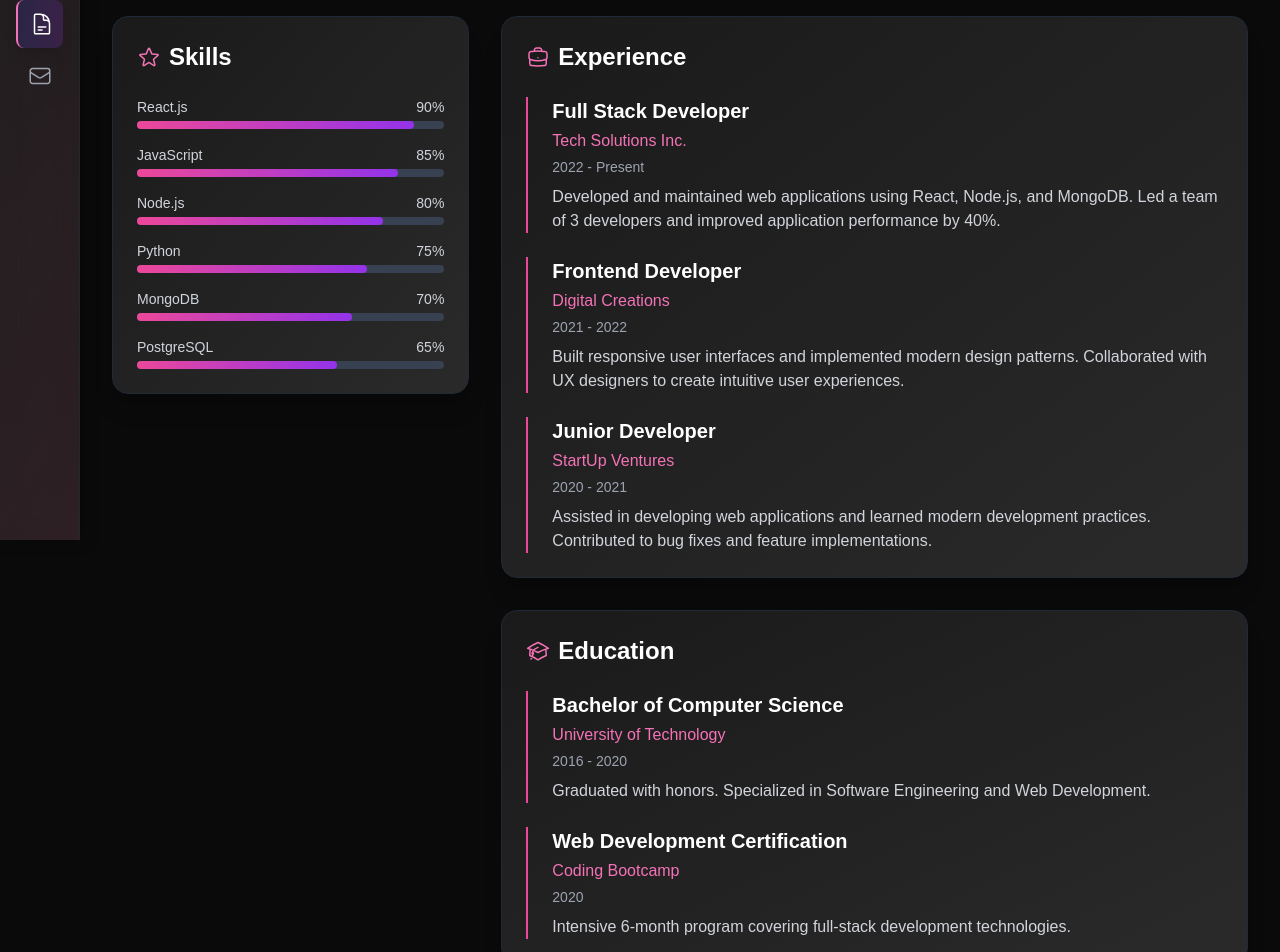
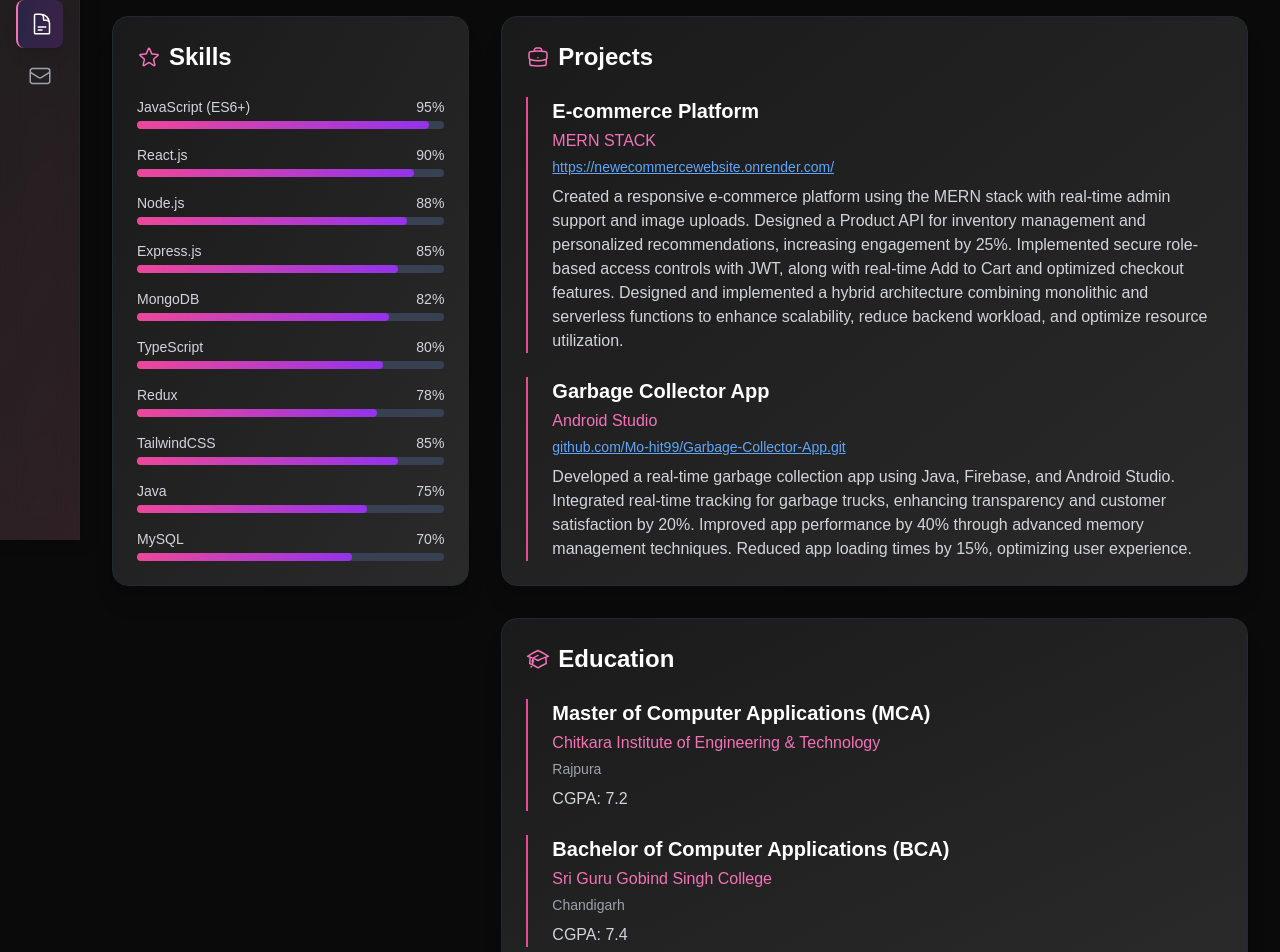
Before and after one commit to Mo-hit99/Mohit_PortFolio, a React (Vite) app: page /resume in a window 1280 px wide. Shown: the part 260-1212 px from the top of the page. Built offline with nearby package versions, Linux system fonts and the light colour scheme; a web font is replaced by a local one.

Commit message:
fix everything

```diff
--- a/package.json
+++ b/package.json
@@ -11,6 +11,7 @@
   },
   "dependencies": {
     "@emailjs/browser": "^4.4.1",
+    "@formspree/react": "^3.0.0",
     "@heroicons/react": "^2.2.0",
     "aos": "^2.3.4",
     "framer-motion": "^12.23.0",
--- a/src/Components/About.jsx
+++ b/src/Components/About.jsx
@@ -24,31 +24,37 @@ export default function About() {
 
   const experiences = [
     {
-      title: "Senior Frontend Developer",
-      company: "Tech Solutions Inc.",
-      period: "2022 - Present",
-      description: "Leading frontend development for enterprise applications using React and Next.js."
+      title: "Full Stack Developer (E-commerce Platform)",
+      company: "Personal Project",
+      period: "2024",
+      description: "Built a full-featured e-commerce platform using the MERN stack, implemented real-time admin support and role-based authentication with JWT."
     },
     {
-      title: "Full Stack Developer",
-      company: "Digital Innovations",
-      period: "2020 - 2022",
-      description: "Developed full-stack applications with React, Node.js, and MongoDB."
+      title: "Android Developer (Garbage Collection App)",
+      company: "Academic Project",
+      period: "2023",
+      description: "Developed a real-time Android garbage collection tracking app using Java and Firebase, improving performance and UX."
     },
     {
-      title: "Zoho CRM Consultant",
-      company: "Business Solutions",
-      period: "2019 - 2020",
-      description: "Customized Zoho CRM solutions for various business processes and workflows."
+      title: "MERN Stack Developer",
+      company: "Self-Initiated Projects",
+      period: "2022 - 2024",
+      description: "Created and deployed multiple full stack applications, practiced Agile methodologies, API integrations, and version control with Git/GitHub."
     }
   ];
 
   const education = [
     {
-      degree: "Bachelor of Computer Science",
-      institution: "University of Technology",
-      year: "2019",
-      description: "Specialized in Software Engineering and Web Development"
+      degree: "Master of Computer Applications (MCA)",
+      institution: "Chitkara Institute of Engineering & Technology",
+      year: "2024",
+      description: "Focused on full-stack development, project building, and system design."
+    },
+    {
+      degree: "Bachelor of Computer Applications (BCA)",
+      institution: "Sri Guru Gobind Singh College, Chandigarh",
+      year: "2021",
+      description: "Built strong foundations in programming and software development."
     }
   ];
 
@@ -110,18 +116,13 @@ export default function About() {
                 <h3 className="text-2xl sm:text-3xl font-bold mb-6 text-white">Who I Am</h3>
                 <div className="space-y-4 text-gray-300 text-sm sm:text-base">
                   <p>
-                    I'm a passionate Full Stack Developer with over 4 years of experience in creating
-                    modern web applications. I specialize in React, Node.js, and Zoho CRM solutions,
-                    bringing ideas to life through clean code and intuitive user experiences.
+                    I'm a motivated and detail-oriented Full Stack Developer with strong hands-on experience through academic and personal projects. I specialize in building responsive web applications using the MERN stack, with a focus on clean code and performance optimization.
                   </p>
                   <p>
-                    My journey in web development started with a curiosity to build things that make
-                    a difference. Today, I work with cutting-edge technologies to deliver scalable
-                    solutions that drive business growth and user satisfaction.
+                    My journey into development started during my BCA and MCA, where I built projects like a real-time garbage collection app and a fully functional e-commerce platform. These projects helped me deepen my understanding of both frontend and backend technologies.
                   </p>
                   <p>
-                    When I'm not coding, you'll find me exploring new technologies, contributing to
-                    open-source projects, or sharing knowledge with the developer community.
+                    I'm constantly learning and exploring new technologies. I enjoy contributing to open-source, collaborating with peers, and transforming real-world problems into effective digital solutions.
                   </p>
                 </div>
               </motion.div>
--- a/src/Components/Contact.jsx
+++ b/src/Components/Contact.jsx
@@ -1,4 +1,4 @@
-import emailjs from "@emailjs/browser";
+import { useForm } from "@formspree/react";
 import { useRef } from "react";
 import { motion } from "framer-motion";
 import { useInView } from "react-intersection-observer";
@@ -12,22 +12,32 @@ export default function Contact() {
     threshold: 0.1,
   });
 
-  const sendEmail = (e) => {
-    e.preventDefault();
+  // Replace with your Formspree form ID
+  const [state, handleSubmit] = useForm(import.meta.env.VITE_FORMSPREE_ID);
 
-    emailjs
-      .sendForm(import.meta.env.VITE_SERVICE_EMAIL, import.meta.env.VITE_EMAIL_TEMPLATE, form.current, {
-        publicKey: import.meta.env.VITE_PUBLIC_KEY,
-      })
-      .then(
-        () => {
-          alert("Message sent successfully!");
-        },
-        (error) => {
-          alert("Failed to send message. Please try again.", error.text);
-        }
-      );
-  };
+  // Show success message when form is submitted successfully
+  if (state.succeeded) {
+    return (
+      <div className="flex w-full">
+        <main className="flex-1 w-full">
+          <section className="contact-section w-full px-4 sm:px-6 lg:px-8 py-8 sm:py-12 lg:py-16" id="contact">
+            <div className="contact-container max-w-7xl mx-auto text-center">
+              <h2 className="text-3xl sm:text-4xl lg:text-5xl font-bold mb-4 text-white">Thank You!</h2>
+              <p className="text-lg sm:text-xl text-gray-300 mb-8">
+                Your message has been sent successfully. I'll get back to you soon!
+              </p>
+              <button
+                onClick={() => window.location.reload()}
+                className="bg-gradient-to-r from-pink-500 to-purple-600 text-white font-semibold py-3 px-6 rounded-lg hover:from-pink-600 hover:to-purple-700 transition-all duration-300"
+              >
+                Send Another Message
+              </button>
+            </div>
+          </section>
+        </main>
+      </div>
+    );
+  }
 
   const contactInfo = [
     {
@@ -119,7 +129,7 @@ export default function Contact() {
               <motion.form
                 className="contact-form bg-gradient-to-br from-[#1a1a1a] to-[#2a2a2a] p-6 sm:p-8 rounded-2xl border border-gray-800 shadow-xl"
                 ref={form}
-                onSubmit={sendEmail}
+                onSubmit={handleSubmit}
                 initial={{ opacity: 0, x: 50 }}
                 animate={inView ? { opacity: 1, x: 0 } : {}}
                 transition={{ duration: 0.6, delay: 0.4 }}
@@ -136,7 +146,7 @@ export default function Contact() {
                   <input
                     type="text"
                     id="name"
-                    name="from_name"
+                    name="name"
                     placeholder="Your full name"
                     required
                     className="w-full px-4 py-3 bg-gray-800 border border-gray-700 rounded-lg text-white placeholder-gray-400 focus:outline-none focus:border-pink-500 transition-colors duration-300"
@@ -153,7 +163,7 @@ export default function Contact() {
                   <input
                     type="email"
                     id="email"
-                    name="reply_to"
+                    name="email"
                     placeholder="your.email@example.com"
                     required
                     className="w-full px-4 py-3 bg-gray-800 border border-gray-700 rounded-lg text-white placeholder-gray-400 focus:outline-none focus:border-pink-500 transition-colors duration-300"
@@ -196,16 +206,25 @@ export default function Contact() {
 
                 <motion.button
                   type="submit"
-                  className="submit-btn w-full bg-gradient-to-r from-pink-500 to-purple-600 text-white font-semibold py-3 px-6 rounded-lg hover:from-pink-600 hover:to-purple-700 transition-all duration-300 flex items-center justify-center space-x-2"
+                  disabled={state.submitting}
+                  className="submit-btn w-full bg-gradient-to-r from-pink-500 to-purple-600 text-white font-semibold py-3 px-6 rounded-lg hover:from-pink-600 hover:to-purple-700 transition-all duration-300 flex items-center justify-center space-x-2 disabled:opacity-50 disabled:cursor-not-allowed"
                   initial={{ opacity: 0, y: 20 }}
                   animate={inView ? { opacity: 1, y: 0 } : {}}
                   transition={{ duration: 0.6, delay: 1.0 }}
-                  whileHover={{ scale: 1.02 }}
-                  whileTap={{ scale: 0.98 }}
+                  whileHover={{ scale: state.submitting ? 1 : 1.02 }}
+                  whileTap={{ scale: state.submitting ? 1 : 0.98 }}
                 >
                   <Send size={20} />
-                  <span>Send Message</span>
+                  <span>{state.submitting ? "Sending..." : "Send Message"}</span>
                 </motion.button>
+
+                {state.errors && state.errors.length > 0 && (
+                  <div className="mt-4 p-4 bg-red-900/50 border border-red-500 rounded-lg">
+                    <p className="text-red-300 text-sm">
+                      There was an error sending your message. Please try again.
+                    </p>
+                  </div>
+                )}
               </motion.form>
             </div>
           </div>
--- a/src/Components/Projects.jsx
+++ b/src/Components/Projects.jsx
@@ -12,58 +12,28 @@ export default function Projects() {
   const projects = [
     {
       title: "E-Commerce Platform",
-      description: "A full-stack e-commerce platform built with React, Node.js, and MongoDB. Features include user authentication, product management, shopping cart, and payment integration.",
+      description: "A comprehensive MERN stack solution with user authentication, product catalog, shopping cart, payment processing, and admin dashboard.",
       image: "https://images.unsplash.com/photo-1556742049-0cfed4f6a45d?w=800&h=600&fit=crop",
-      technologies: ["React", "Node.js", "MongoDB", "Stripe", "Redux"],
+      technologies: ["React", "Node.js", "MongoDB", "Razorpay", "Redux"],
       liveUrl: "#",
       githubUrl: "#",
-      category: "Full Stack"
     },
     {
-      title: "Task Management App",
-      description: "A collaborative task management application with real-time updates, drag-and-drop functionality, and team collaboration features.",
-      image: "https://images.unsplash.com/photo-1454165804606-c3d57bc86b40?w=800&h=600&fit=crop",
-      technologies: ["React", "Firebase", "Material-UI", "React DnD"],
+      title: "Job Portal Platform",
+      description: "A full-featured job portal with resume builder, job search filters, application tracking, company profiles, and real-time notifications.",
+      image: "https://images.unsplash.com/photo-1515169067865-5387ec356754?w=800&h=600&fit=crop",
+      technologies: ["React", "Node.js", "MongoDB", "Socket.IO", "Redux"],
       liveUrl: "#",
       githubUrl: "#",
-      category: "Frontend"
     },
     {
-      title: "Weather Dashboard",
-      description: "A beautiful weather application with location-based forecasts, interactive maps, and detailed weather analytics.",
-      image: "https://images.unsplash.com/photo-1592210454359-9043f067919b?w=800&h=600&fit=crop",
-      technologies: ["React", "OpenWeather API", "Chart.js", "Geolocation"],
+      title: "Cloud IDE with Docker",
+      description: "A cloud-based development environment using Docker containers for isolated code execution, real-time collaboration, syntax highlighting, and terminal access.",
+      image: "https://images.unsplash.com/photo-1590608897129-79da98d159ad?w=800&h=600&fit=crop",
+      technologies: ["Docker", "Node.js", "React", "Socket.IO", "Monaco Editor"],
       liveUrl: "#",
       githubUrl: "#",
-      category: "Frontend"
     },
-    {
-      title: "Zoho CRM Integration",
-      description: "Custom Zoho CRM solution with automated workflows, custom modules, and third-party integrations for business process optimization.",
-      image: "https://images.unsplash.com/photo-1460925895917-afdab827c52f?w=800&h=600&fit=crop",
-      technologies: ["Zoho CRM", "Deluge", "API Integration", "Workflows"],
-      liveUrl: "#",
-      githubUrl: "#",
-      category: "CRM"
-    },
-    {
-      title: "Portfolio Website",
-      description: "A modern, responsive portfolio website with smooth animations, dark/light mode, and optimized performance.",
-      image: "https://images.unsplash.com/photo-1467232004584-a241de8bcf5d?w=800&h=600&fit=crop",
-      technologies: ["React", "Framer Motion", "Tailwind CSS", "Vite"],
-      liveUrl: "#",
-      githubUrl: "#",
-      category: "Frontend"
-    },
-    {
-      title: "Restaurant Management System",
-      description: "Complete restaurant management solution with order tracking, inventory management, and customer relationship features.",
-      image: "https://images.unsplash.com/photo-1517248135467-4c7edcad34c4?w=800&h=600&fit=crop",
-      technologies: ["Next.js", "PostgreSQL", "Prisma", "Stripe"],
-      liveUrl: "#",
-      githubUrl: "#",
-      category: "Full Stack"
-    }
   ];
 
   const containerVariants = {
--- a/src/Components/Resume.jsx
+++ b/src/Components/Resume.jsx
@@ -4,47 +4,45 @@ import LiquidGlassBackground from "./LiquidGlassBackground";
 
 export default function Resume() {
   const skills = [
+    { name: 'JavaScript (ES6+)', level: 95 },
     { name: 'React.js', level: 90 },
-    { name: 'JavaScript', level: 85 },
-    { name: 'Node.js', level: 80 },
-    { name: 'Python', level: 75 },
-    { name: 'MongoDB', level: 70 },
-    { name: 'PostgreSQL', level: 65 },
+    { name: 'Node.js', level: 88 },
+    { name: 'Express.js', level: 85 },
+    { name: 'MongoDB', level: 82 },
+    { name: 'TypeScript', level: 80 },
+    { name: 'Redux', level: 78 },
+    { name: 'TailwindCSS', level: 85 },
+    { name: 'Java', level: 75 },
+    { name: 'MySQL', level: 70 },
   ];
 
-  const experience = [
+  const projects = [
     {
-      title: 'Full Stack Developer',
-      company: 'Tech Solutions Inc.',
-      period: '2022 - Present',
-      description: 'Developed and maintained web applications using React, Node.js, and MongoDB. Led a team of 3 developers and improved application performance by 40%.'
+      title: 'E-commerce Platform',
+      tech: 'MERN STACK',
+      link: 'https://newecommercewebsite.onrender.com/',
+      description: 'Created a responsive e-commerce platform using the MERN stack with real-time admin support and image uploads. Designed a Product API for inventory management and personalized recommendations, increasing engagement by 25%. Implemented secure role-based access controls with JWT, along with real-time Add to Cart and optimized checkout features. Designed and implemented a hybrid architecture combining monolithic and serverless functions to enhance scalability, reduce backend workload, and optimize resource utilization.'
     },
     {
-      title: 'Frontend Developer',
-      company: 'Digital Creations',
-      period: '2021 - 2022',
-      description: 'Built responsive user interfaces and implemented modern design patterns. Collaborated with UX designers to create intuitive user experiences.'
-    },
-    {
-      title: 'Junior Developer',
-      company: 'StartUp Ventures',
-      period: '2020 - 2021',
-      description: 'Assisted in developing web applications and learned modern development practices. Contributed to bug fixes and feature implementations.'
+      title: 'Garbage Collector App',
+      tech: 'Android Studio',
+      link: 'github.com/Mo-hit99/Garbage-Collector-App.git',
+      description: 'Developed a real-time garbage collection app using Java, Firebase, and Android Studio. Integrated real-time tracking for garbage trucks, enhancing transparency and customer satisfaction by 20%. Improved app performance by 40% through advanced memory management techniques. Reduced app loading times by 15%, optimizing user experience.'
     }
   ];
 
   const education = [
     {
-      degree: 'Bachelor of Computer Science',
-      institution: 'University of Technology',
-      period: '2016 - 2020',
-      description: 'Graduated with honors. Specialized in Software Engineering and Web Development.'
+      degree: 'Master of Computer Applications (MCA)',
+      institution: 'Chitkara Institute of Engineering & Technology',
+      period: 'Rajpura',
+      description: 'CGPA: 7.2'
     },
     {
-      degree: 'Web Development Certification',
-      institution: 'Coding Bootcamp',
-      period: '2020',
-      description: 'Intensive 6-month program covering full-stack development technologies.'
+      degree: 'Bachelor of Computer Applications (BCA)',
+      institution: 'Sri Guru Gobind Singh College',
+      period: 'Chandigarh',
+      description: 'CGPA: 7.4'
     }
   ];
 
@@ -92,21 +90,25 @@ export default function Resume() {
                 </div>
               </div>
 
-              {/* Experience & Education */}
+              {/* Projects & Education */}
               <div className="lg:col-span-2 space-y-6 sm:space-y-8">
-                {/* Experience */}
+                {/* Projects */}
                 <div className="bg-gradient-to-br from-[#1a1a1a] to-[#2a2a2a] rounded-2xl p-4 sm:p-6 border border-gray-800 shadow-xl">
                   <h2 className="text-xl sm:text-2xl font-bold text-white mb-4 sm:mb-6 flex items-center">
                     <BriefcaseIcon className="w-5 h-5 sm:w-6 sm:h-6 mr-2 text-pink-400" />
-                    Experience
+                    Projects
                   </h2>
                   <div className="space-y-4 sm:space-y-6">
-                    {experience.map((exp, index) => (
+                    {projects.map((project, index) => (
                       <div key={index} className="border-l-2 border-pink-500 pl-4 sm:pl-6">
-                        <h3 className="text-lg sm:text-xl font-semibold text-white mb-1">{exp.title}</h3>
-                        <p className="text-pink-400 font-medium text-sm sm:text-base mb-1">{exp.company}</p>
-                        <p className="text-gray-400 text-xs sm:text-sm mb-2">{exp.period}</p>
-                        <p className="text-gray-300 text-sm sm:text-base leading-relaxed">{exp.description}</p>
+                        <h3 className="text-lg sm:text-xl font-semibold text-white mb-1">{project.title}</h3>
+                        <p className="text-pink-400 font-medium text-sm sm:text-base mb-1">{project.tech}</p>
+                        <a href={project.link.startsWith('http') ? project.link : `https://${project.link}`}
+                           target="_blank" rel="noopener noreferrer"
+                           className="text-blue-400 hover:text-blue-300 text-xs sm:text-sm mb-2 block underline">
+                          {project.link}
+                        </a>
+                        <p className="text-gray-300 text-sm sm:text-base leading-relaxed">{project.description}</p>
                       </div>
                     ))}
                   </div>
@@ -137,19 +139,20 @@ export default function Resume() {
               <h2 className="text-xl sm:text-2xl font-bold text-white mb-4 sm:mb-6">Additional Information</h2>
               <div className="grid grid-cols-1 sm:grid-cols-2 gap-4 sm:gap-6">
                 <div>
-                  <h3 className="text-base sm:text-lg font-semibold text-white mb-2 sm:mb-3">Languages</h3>
+                  <h3 className="text-base sm:text-lg font-semibold text-white mb-2 sm:mb-3">Contact</h3>
                   <ul className="text-gray-300 space-y-1 text-sm sm:text-base">
-                    <li>• English (Native)</li>
-                    <li>• Spanish (Intermediate)</li>
-                    <li>• French (Basic)</li>
+                    <li>• Zirakpur, Punjab</li>
+                    <li>• +917986104250</li>
+                    <li>• mk3705200@gmail.com</li>
+                    <li>• linkedin.com/in/mohitkohli007</li>
                   </ul>
                 </div>
                 <div>
                   <h3 className="text-base sm:text-lg font-semibold text-white mb-2 sm:mb-3">Certifications</h3>
                   <ul className="text-gray-300 space-y-1 text-sm sm:text-base">
-                    <li>• AWS Certified Developer</li>
-                    <li>• Google Cloud Professional</li>
-                    <li>• React Developer Certification</li>
+                    <li>• Responsive Web Design - freeCodeCamp</li>
+                    <li>• JavaScript Algorithms and Data Structures - freeCodeCamp</li>
+                    <li>• MERN Stack - freeCodeCamp</li>
                   </ul>
                 </div>
               </div>
```
Also changed, not shown: 1 other file (tests, documents, lock files or other folders).
